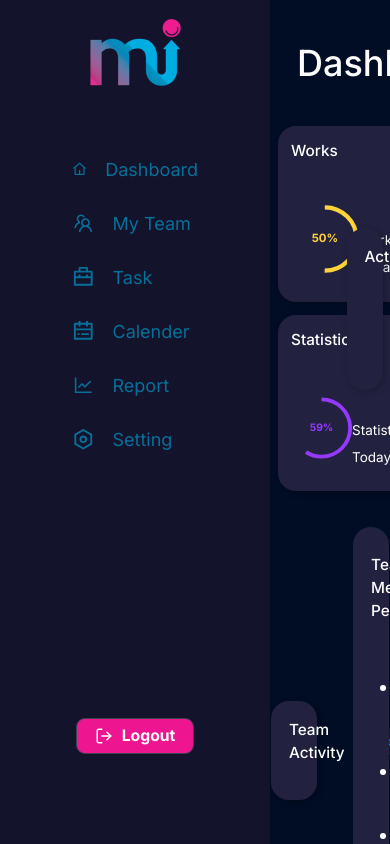
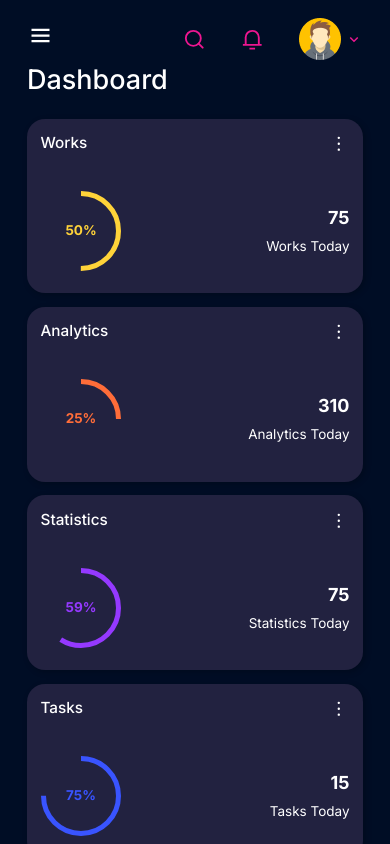
Before and after one commit to IDNK2203/Formi-Dasboard, a React (Vite) app: page / in a window 390 px wide. Built offline with nearby package versions, Linux system fonts and the light colour scheme.

Commit message:
mobile reponsive

```diff
--- a/src/App.jsx
+++ b/src/App.jsx
@@ -2,13 +2,24 @@ import "./styles/index.scss";
 import { Routes, Route } from "react-router-dom";
 import SideBar from "./components/SideBar";
 import Dashboard from "./page";
+import { useState } from "react";
+
 function App() {
+  const [isMenuOpen, setIsMenuOpen] = useState(false);
   return (
     <div className="App">
       <div className="view">
-        <SideBar />
+        <SideBar isMenuOpen={isMenuOpen} setIsMenuOpen={setIsMenuOpen} />
         <Routes>
-          <Route path="/" element={<Dashboard />}></Route>
+          <Route
+            path="/"
+            element={
+              <Dashboard
+                isMenuOpen={isMenuOpen}
+                setIsMenuOpen={setIsMenuOpen}
+              />
+            }
+          ></Route>
         </Routes>
       </div>
     </div>
--- a/src/components/ActivityBarGraph.jsx
+++ b/src/components/ActivityBarGraph.jsx
@@ -3,7 +3,7 @@ import _BarChart from "./BarChart";
 
 const ActivityBarGraph = () => {
   return (
-    <div className="chart-widget ml-4">
+    <div className="chart-widget md:ml-4">
       <div className="chart-widget__header">
         <div className="chart-widget__title-container">
           <h3 className="chart-widget__title">Activities</h3>
--- a/src/components/ActivityLineGraph.jsx
+++ b/src/components/ActivityLineGraph.jsx
@@ -3,7 +3,7 @@ import { AiOutlineMore } from "react-icons/ai";
 
 const ActivityLineGraph = () => {
   return (
-    <div className="chart-widget mr-4 chart-widget--area">
+    <div className="chart-widget md:mr-4 chart-widget--area">
       <div className="chart-widget__header">
         <div className="chart-widget__title-container">
           <h3 className="chart-widget__title">Team Activity</h3>
--- a/src/components/AreaChart.jsx
+++ b/src/components/AreaChart.jsx
@@ -65,24 +65,24 @@ function CustomTooltip({ payload, label, active }) {
           <span className="z-10 p-1 text-xs leading-1 text-white  rounded-md">
             Project Meeting with
           </span>
-          <div class="my-2 p-1 flex -space-x-2 overflow-hidden ">
+          <div className="my-2 p-1 flex -space-x-2 overflow-hidden ">
             <img
-              class="inline-block h-6 w-6 rounded-full ring-2 ring-white"
+              className="inline-block h-6 w-6 rounded-full ring-2 ring-white"
               src="https://images.unsplash.com/photo-1491528323818-fdd1faba62cc?ixlib=rb-1.2.1&ixid=eyJhcHBfaWQiOjEyMDd9&auto=format&fit=facearea&facepad=2&w=256&h=256&q=80"
               alt=""
             />
             <img
-              class="inline-block h-6 w-6 rounded-full ring-2 ring-white"
+              className="inline-block h-6 w-6 rounded-full ring-2 ring-white"
               src="https://images.unsplash.com/photo-1550525811-e5869dd03032?ixlib=rb-1.2.1&auto=format&fit=facearea&facepad=2&w=256&h=256&q=80"
               alt=""
             />
             <img
-              class="inline-block h-6 w-6 rounded-full ring-2 ring-white"
+              className="inline-block h-6 w-6 rounded-full ring-2 ring-white"
               src="https://images.unsplash.com/photo-1500648767791-00dcc994a43e?ixlib=rb-1.2.1&ixid=eyJhcHBfaWQiOjEyMDd9&auto=format&fit=facearea&facepad=2.25&w=256&h=256&q=80"
               alt=""
             />
             <img
-              class="inline-block h-6 w-6 rounded-full ring-2 ring-white"
+              className="inline-block h-6 w-6 rounded-full ring-2 ring-white"
               src="https://images.unsplash.com/photo-1517365830460-955ce3ccd263?ixlib=rb-1.2.1&ixid=eyJhcHBfaWQiOjEyMDd9&auto=format&fit=facearea&facepad=2&w=256&h=256&q=80"
               alt=""
             />
--- a/src/components/DataWidget.jsx
+++ b/src/components/DataWidget.jsx
@@ -31,8 +31,8 @@ const sampleData = [
 const dataWidget = () => {
   return (
     <div className="data-widget__list">
-      {sampleData.map((e) => (
-        <div className="data-widget__list-item">
+      {sampleData.map((e, i) => (
+        <div className="data-widget__list-item" key={i}>
           <div className="data-widget__top">
             <h3 className="data-widget__title">{e.title}</h3>
             <AiOutlineMore className="more-icon" />
--- a/src/components/SideBar.jsx
+++ b/src/components/SideBar.jsx
@@ -3,13 +3,19 @@ import Logo from "../assets/formilogo.png";
 import { RiCalendarTodoLine, RiHome4Line } from "react-icons/ri";
 import { AiOutlineTeam } from "react-icons/ai";
 import { AiOutlineLineChart } from "react-icons/ai";
+import { AiOutlineClose } from "react-icons/ai";
 import { RiSettingsLine } from "react-icons/ri";
 import { RiBriefcase2Line } from "react-icons/ri";
 import { FiLogOut } from "react-icons/fi";
 
-const SideBar = () => {
+const SideBar = ({ setIsMenuOpen, isMenuOpen }) => {
   return (
-    <div className="sidebar">
+    <div className={`sidebar ${isMenuOpen ? "isMenuOpen" : ""}`}>
+      <div className="topbar__btn-container topbar__btn-container--close-Menu">
+        <button onClick={() => setIsMenuOpen((e) => !e)}>
+          <AiOutlineClose className="sidebar__navlist-icon text-[1.5rem]" />
+        </button>
+      </div>
       <div className="sidebar__brand">
         <div className="sidebar__brand-img-container">
           <img className="sidebar__brand-img-container" src={Logo} alt="logo" />
--- a/src/components/TeamPanel.jsx
+++ b/src/components/TeamPanel.jsx
@@ -43,7 +43,7 @@ const TeamPanel = () => {
       </div>
       <ul className="performance-widget__list">
         {sampleData.map((e, i) => (
-          <li className="performance-widget__list-item">
+          <li className="performance-widget__list-item" key={i}>
             <div className="performance-widget__list-term-part">
               <span
                 className={`performance-widget__image-container ${e.bgColor}`}
--- a/src/components/TopBar.jsx
+++ b/src/components/TopBar.jsx
@@ -1,26 +1,32 @@
 import { FiSearch } from "react-icons/fi";
 import { RiNotification3Line } from "react-icons/ri";
 import { BiChevronDown } from "react-icons/bi";
+import { BiMenu } from "react-icons/bi";
 import DefaultUserAvatar from "../assets/userAvatar.png";
 
-const TopBar = () => {
+const TopBar = ({ setIsMenuOpen, isMenuOpen }) => {
   return (
     <section className="topbar">
       <div className="topbar__title-container">
         <h1 className="topbar__title">Dashboard</h1>
       </div>
+      <div className="topbar__btn-container">
+        <button onClick={() => setIsMenuOpen((e) => !e)}>
+          <BiMenu className="sidebar__navlist-icon text-[1.5rem]"></BiMenu>
+        </button>
+      </div>
       <div className="topbar__actions-container">
-        <button className="btn-pri">
+        <button>
           <FiSearch className="sidebar__navlist-icon" />
         </button>
-        <button className="btn-pri">
+        <button>
           <RiNotification3Line className="sidebar__navlist-icon" />
         </button>
         <div className="topbar__avatar">
           <span className="topbar__avatar-img-container">
             <img src={DefaultUserAvatar} alt="" />
           </span>
-          <button className="btn-pri">
+          <button>
             <BiChevronDown />
           </button>
         </div>
--- a/src/page/index.jsx
+++ b/src/page/index.jsx
@@ -3,13 +3,16 @@ import ActivityBarGraph from "../components/ActivityBarGraph";
 import DataWidget from "../components/DataWidget";
 import TopBar from "../components/TopBar";
 import TeamPanel from "../components/TeamPanel";
-const Dashboard = () => {
+const Dashboard = ({ setIsMenuOpen, isMenuOpen }) => {
   return (
-    <div className="page">
-      <div className="py-4 px-6">
-        <TopBar />
+    <div className={`page ${isMenuOpen ? "isMenuOpen" : ""}`}>
+      <div className="py-4 px-6 w-full">
+        <TopBar isMenuOpen={isMenuOpen} setIsMenuOpen={setIsMenuOpen} />
         <div className="panel-section">
           <div className="panel-section__top">
+            <div className="topbar__title-container--mobile">
+              <h1 className="topbar__title">Dashboard</h1>
+            </div>
             <DataWidget></DataWidget>
             <ActivityBarGraph></ActivityBarGraph>
           </div>
--- a/src/styles/_component.scss
+++ b/src/styles/_component.scss
@@ -87,6 +87,12 @@
   justify-content: space-between;
   color: $primary;
 }
+.topbar__title-container--mobile {
+  display: none;
+}
+.topbar__btn-container {
+  display: none;
+}
 
 .topbar__avatar-img-container {
   margin-right: 0.25rem;
@@ -149,7 +155,7 @@
   box-shadow: 2px 2px 6px 0 rgba(0, 0, 0, 0.25);
 }
 
-.chart-widget.mr-4.chart-widget--area {
+.chart-widget.chart-widget--area {
   width: 70%;
   aspect-ratio: 16/7.5;
 }
@@ -287,3 +293,81 @@
   font-size: 0.75rem;
   font-weight: bold;
 }
+
+// -------------------------------- Mobile and Tablet Style
+
+/* Inline #0 | http://localhost:5173/ */
+@media screen and (max-width: 768px) {
+  .panel-section__top,
+  .panel-section__bottom {
+    display: block;
+    padding: 0;
+    flex-direction: column;
+  }
+  .topbar__btn-container {
+    display: block;
+  }
+  .data-widget__list {
+    width: 100%;
+    grid-template-columns: 1fr;
+    margin: 1rem 0;
+  }
+  .chart-widget {
+    width: 100%;
+    margin: 1rem 0;
+  }
+  .sidebar {
+    display: none;
+  }
+  .sidebar.isMenuOpen {
+    position: absolute;
+    display: flex;
+  }
+  .topbar__title-container--mobile {
+    display: block;
+    .topbar__title {
+      font-size: 1.5rem;
+    }
+  }
+
+  .performance-widget {
+    margin-left: 0rem;
+    width: 100%;
+  }
+
+  .chart-widget.mr-4.chart-widget--area {
+    width: 100%;
+  }
+
+  div.chart-widget:nth-child(2) > div:nth-child(2) {
+    height: 80%;
+  }
+
+  /* Element | http://localhost:5173/ */
+
+  .topbar__title-container {
+    display: none;
+  }
+
+  .chart-widget__legends {
+    display: none;
+  }
+
+  .topbar {
+    padding: 0;
+    align-items: center;
+  }
+}
+
+/* Inline #0 | http://localhost:5173/ */
+
+@media screen and (max-width: 768px) {
+  .topbar__btn-container.topbar__btn-container--close-Menu {
+    position: absolute;
+    right: 0;
+    top: 1rem;
+  }
+  .page.isMenuOpen {
+    overflow-y: hidden;
+  }
+}
```
